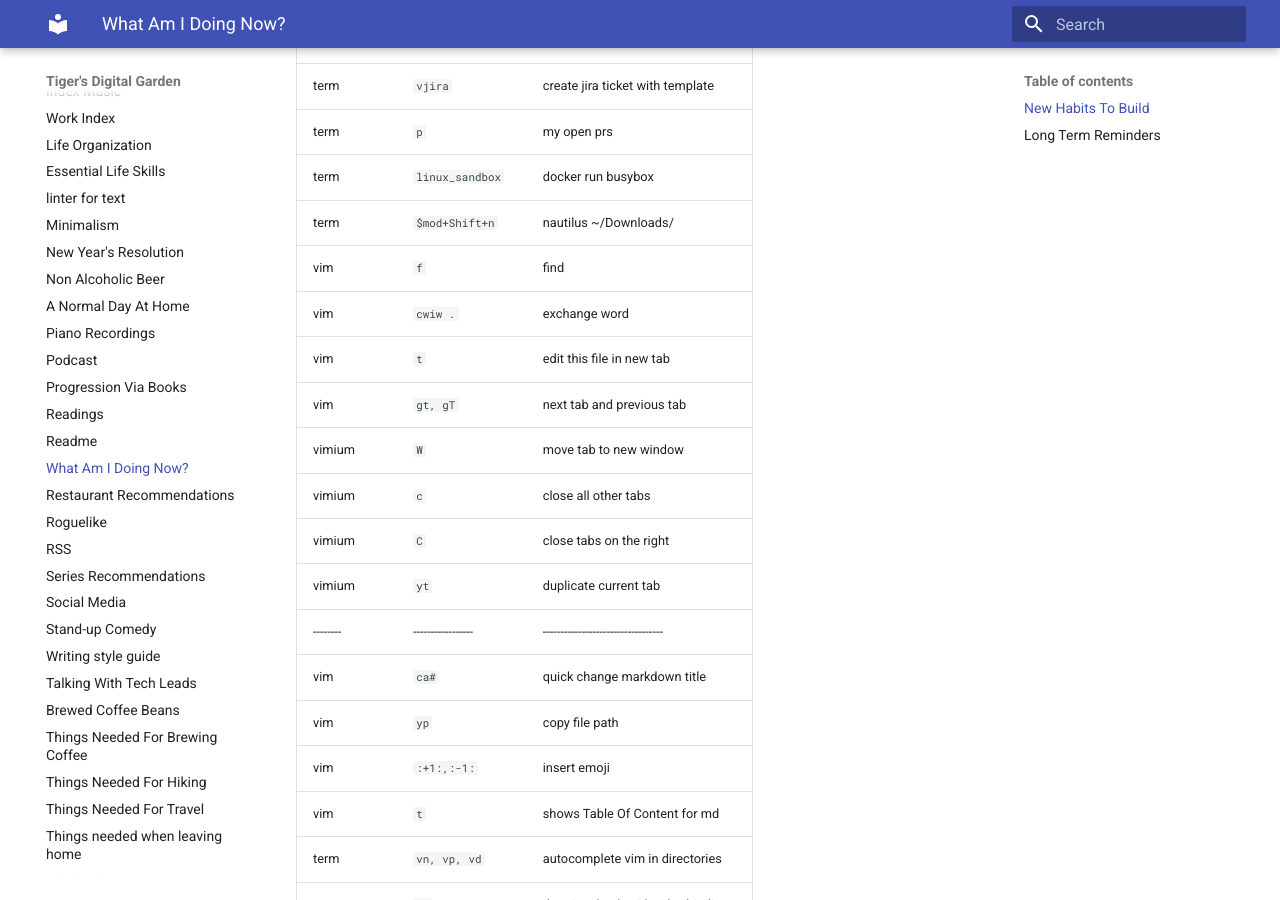
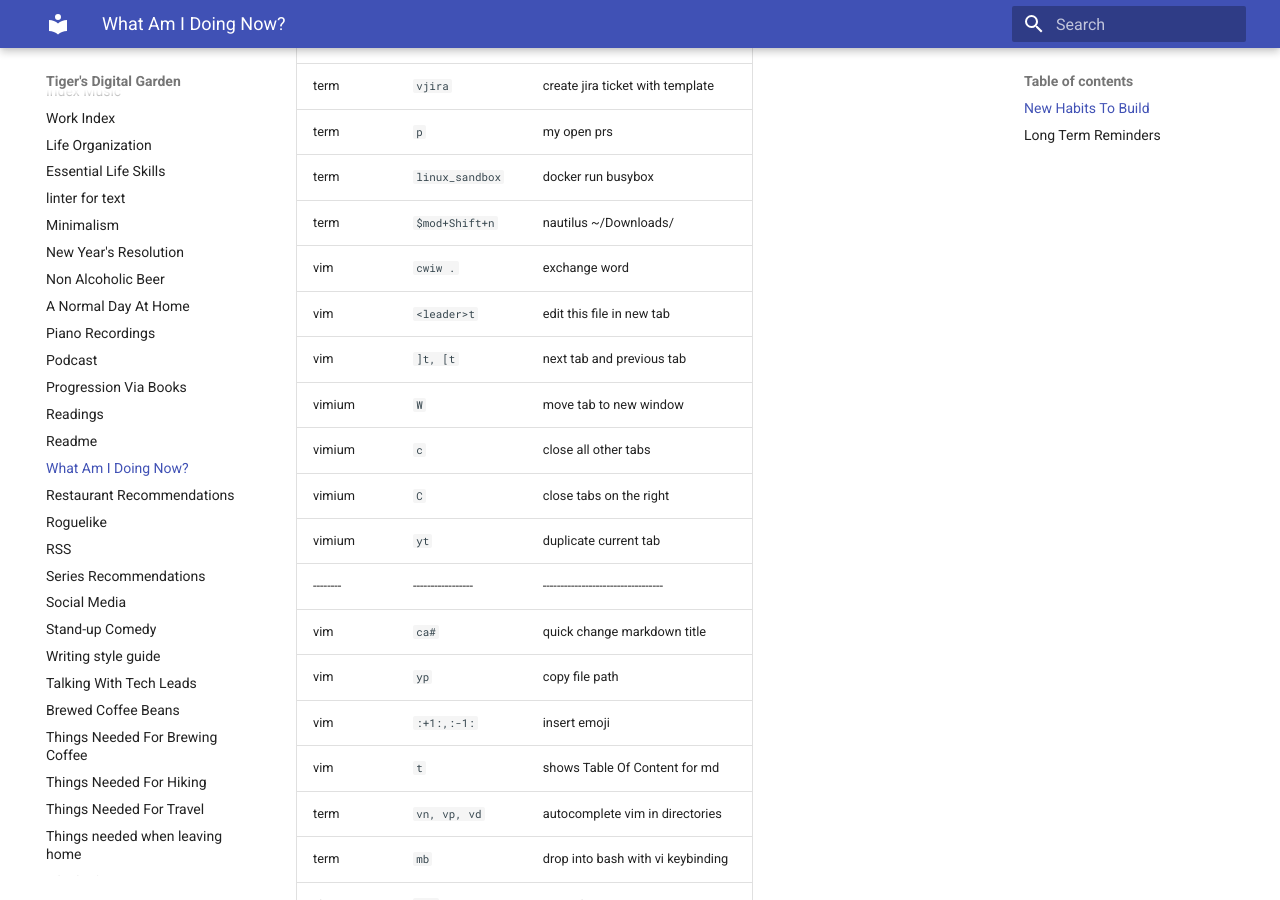
Before and after one commit to ynotstartups/notes, an MkDocs documentation site: the page built from notes/reminders.md, in a window 1280 px wide and 900 px high, scrolled down 746 px. Built offline with MkDocs 1.6.1 and Material for MkDocs 9.7.7, drawn with Linux system fonts in a browser that asks for light colours.

Commit message:
update reminders

```diff
--- a/notes/reminders.md
+++ b/notes/reminders.md
@@ -24,10 +24,9 @@ Enrich [README](./readmereadme.md)
 | term     | `p`               | my open prs                        |
 | term     | `linux_sandbox`   | docker run busybox                 |
 | term     | `$mod+Shift+n`    | nautilus ~/Downloads/              |
-| vim      | `f`               | find                               |
 | vim      | `cwiw .`          | exchange word                      |
-| vim      | `t`               | edit this file in new tab          |
-| vim      | `gt, gT`          | next tab and previous tab          |
+| vim      | `<leader>t`       | edit this file in new tab          |
+| vim      | `]t, [t`          | next tab and previous tab          |
 | vimium   | `W`               | move tab to new window             |
 | vimium   | `c`               | close all other tabs               |
 | vimium   | `C`               | close tabs on the right            |
```
